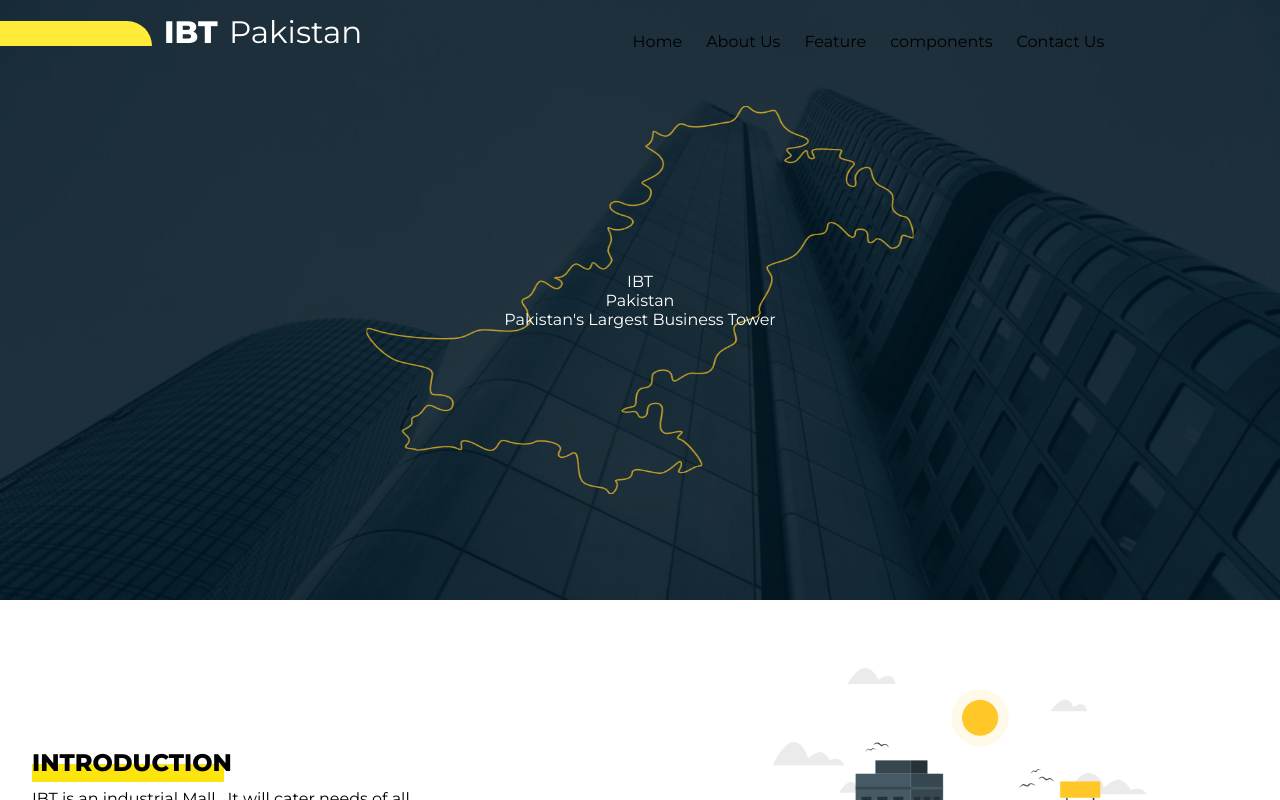
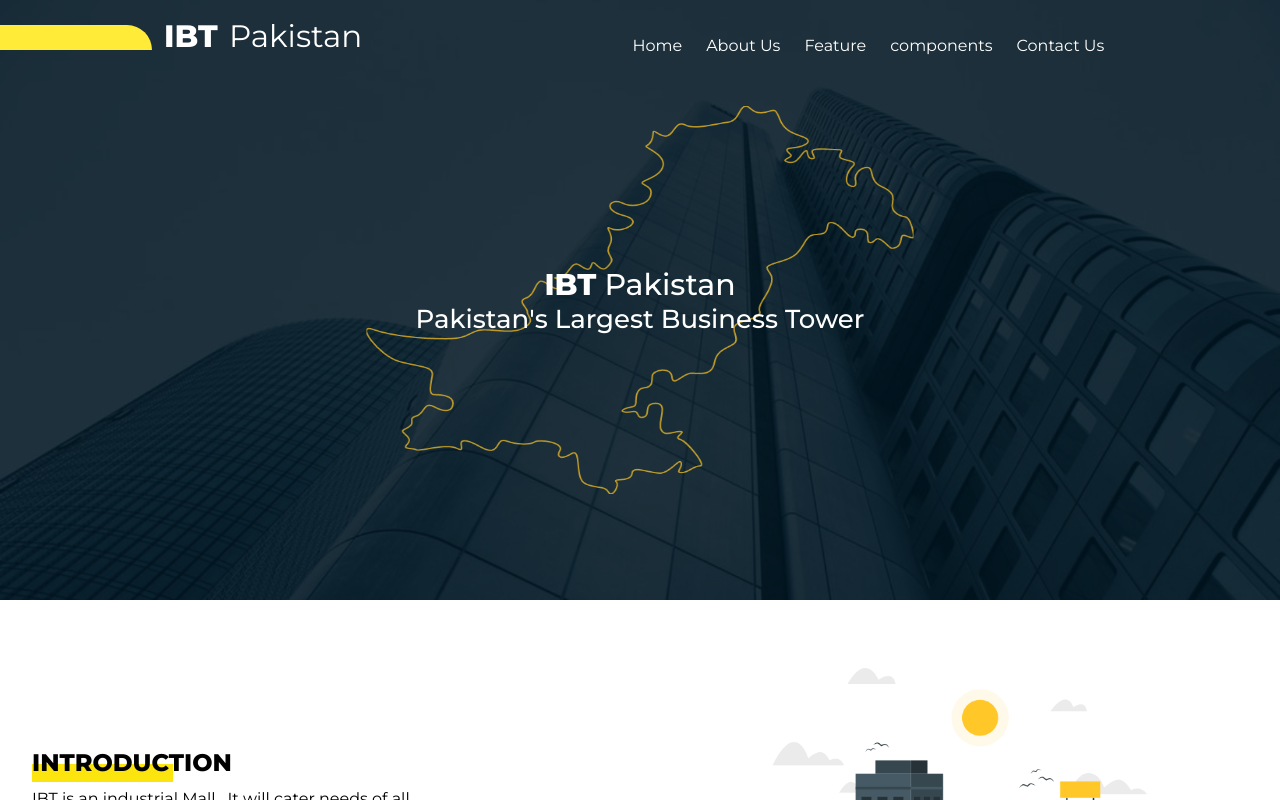
Before and after one commit to asimrasheed533/ibt-pak, a React (Create React App) app: page / in a window 1280 px wide. Shown: the top 800 px of the page. Built offline with nearby package versions, Linux system fonts and the light colour scheme.

Commit message:
favico__change

```diff
--- a/public/index.html
+++ b/public/index.html
@@ -2,7 +2,7 @@
 <html lang="en">
   <head>
     <meta charset="utf-8" />
-    <link rel="icon" href="%PUBLIC_URL%/favicon.ico" />
+    <link rel="icon" href="./IBT.png" />
     <meta name="viewport" content="width=device-width, initial-scale=1" />
     <meta name="theme-color" content="#000000" />
     <meta
--- a/src/App.js
+++ b/src/App.js
@@ -42,12 +42,7 @@ export default function App() {
         >
           <div className="header__logo__main">
             <a href="#" className="header__contant__logo">
-              <svg
-                xmlns="http://www.w3.org/2000/svg"
-                width="199"
-                height="38"
-                viewBox="0 0 199 38"
-              >
+              <svg width="199" height="38" viewBox="0 0 199 38">
                 <g
                   id="Group_437"
                   data-name="Group 437"
@@ -84,7 +79,7 @@ export default function App() {
           {isOpen ? (
             <div className="ibt__nav__link__wraper">
               <a
-                href="#"
+                href="#home__section"
                 onClick={() => {
                   if (window.innerWidth < 900) {
                     setIsOpen(false);
@@ -93,9 +88,10 @@ export default function App() {
                 className="ibt__nav__link"
               >
                 Home
+                <title>home</title>
               </a>
               <a
-                href="#"
+                href="#intro__section"
                 onClick={() => {
                   if (window.innerWidth < 900) {
                     setIsOpen(false);
@@ -104,9 +100,10 @@ export default function App() {
                 className="ibt__nav__link"
               >
                 About Us
+                <title>About us</title>
               </a>
               <a
-                href="#"
+                href="#feature__section"
                 onClick={() => {
                   if (window.innerWidth < 900) {
                     setIsOpen(false);
@@ -115,9 +112,10 @@ export default function App() {
                 className="ibt__nav__link"
               >
                 Feature
+                <title>feature</title>
               </a>
               <a
-                href="#"
+                href="#location__map__section"
                 onClick={() => {
                   if (window.innerWidth < 900) {
                     setIsOpen(false);
@@ -126,9 +124,10 @@ export default function App() {
                 className="ibt__nav__link"
               >
                 components
+                <title>components</title>
               </a>
               <a
-                href="#"
+                href="#footer__section"
                 onClick={() => {
                   if (window.innerWidth < 900) {
                     setIsOpen(false);
@@ -137,6 +136,7 @@ export default function App() {
                 className="ibt__nav__link"
               >
                 Contact Us
+                <title>contact us</title>
               </a>
             </div>
           ) : null}
@@ -155,19 +155,21 @@ export default function App() {
         </div>
         <div className="header__right" />
       </div>
-      <section className="home__section">
+      <section id="home__section" className="home__section">
         <img src={header} alt="header" className="home__section__img" />
         <div className="home__section__overlay">
           <img src={map} alt="map" className="home__section__overlay__img" />
           <div className="home__section__overlay__content">
-            <span>IBT </span>Pakistan
+            <div className="header__heading__text">
+              <span>IBT</span> Pakistan
+            </div>
             <div className="home__section__overlay__content__info">
               Pakistan's Largest Business Tower
             </div>
           </div>
         </div>
       </section>
-      <section className="intro__section">
+      <section id="intro__section" className="intro__section">
         <div className="intro__container">
           <div className="intro__container__left">
             <div className="intro__container__left__contant">
@@ -402,7 +404,7 @@ export default function App() {
           </div>
         </div>
       </section>
-      <section className="feature__section">
+      <section id="feature__section" className="feature__section">
         <div className="feature__section__left">
           <div className="feature__section__left__contant__wraper">
             <div className="feature__section__left__contant">
@@ -430,7 +432,7 @@ export default function App() {
           </div>
         </div>
       </section>
-      <section className="location__section">
+      <section id="location__section" className="location__section">
         <div className="location__wraper">
           <div className="location__wraper__heading">LOCATION DISTANCES</div>
           <div className="location__wraper__cards">
@@ -522,7 +524,7 @@ export default function App() {
                       transform="translate(641.947 3634)"
                       fill="#001920"
                       stroke="#ffeb38"
-                      stroke-width="5"
+                      strokeWidth="5"
                     />
                     <path
                       id="Path_60"
@@ -531,7 +533,7 @@ export default function App() {
                       transform="translate(641.947 3634)"
                       fill="#001920"
                       stroke="#ffeb38"
-                      stroke-width="5"
+                      strokeWidth="5"
                     />
                     <rect
                       id="Rectangle_818"
@@ -541,7 +543,7 @@ export default function App() {
                       transform="translate(884.31 3717.257)"
                       fill="#001920"
                       stroke="#ffeb38"
-                      stroke-width="5"
+                      strokeWidth="5"
                     />
                     <rect
                       id="Rectangle_819"
@@ -551,7 +553,7 @@ export default function App() {
                       transform="translate(884.308 3638.146)"
                       fill="#001920"
                       stroke="#ffeb38"
-                      stroke-width="5"
+                      strokeWidth="5"
                     />
                     <rect
                       id="Rectangle_820"
@@ -561,7 +563,7 @@ export default function App() {
                       transform="translate(884.306 3677.709)"
                       fill="#001920"
                       stroke="#ffeb38"
-                      stroke-width="5"
+                      strokeWidth="5"
                     />
                   </g>
                 </svg>
@@ -699,7 +701,7 @@ export default function App() {
           </div>
         </div>
       </section>
-      <section className="location__map__section">
+      <section id="location__map__section" className="location__map__section">
         <div className="location__map__container">
           <div className="location__map__container__img">
             {<img src={mapibt} alt="map" />}
@@ -733,7 +735,7 @@ export default function App() {
           </div>
         </div>
       </section>
-      <section className="footer__section">
+      <section id="footer__section" className="footer__section">
         <div className="footer__left"></div>
         <div className="footer__contant__container">
           <div className="footer__contant__container__contant">
@@ -749,7 +751,6 @@ export default function App() {
           </div>
           <div className="footer__contant__pages__link__wraper">
             <div className="footer__links__wraper__main">
-              {" "}
               <div className="footer__pages__links__heading">pages</div>
               <a href="#" className="footer__pages__links">
                 Home
@@ -792,7 +793,7 @@ export default function App() {
             </div>
             <div className="footer__mailing__send">
               <input
-                type="text"
+                type="Eail"
                 className="footer__mailing__send__input"
                 placeholder="Email..."
               />
@@ -814,10 +815,10 @@ export function Close({ size, color }) {
       viewBox="0 0 24 24"
       fill="none"
       stroke={color}
-      stroke-width="2"
-      stroke-linecap="round"
-      stroke-linejoin="round"
-      class="feather feather-x"
+      strokeWidth="2"
+      strokeLinecap="round"
+      strokeLinejoin="round"
+      className="feather feather-x"
     >
       <line x1="18" y1="6" x2="6" y2="18"></line>
       <line x1="6" y1="6" x2="18" y2="18"></line>
@@ -834,10 +835,10 @@ export function Menu({ size, color }) {
       viewBox="0 0 24 24"
       fill="none"
       stroke={color}
-      stroke-width="2"
-      stroke-linecap="round"
-      stroke-linejoin="round"
-      class="feather feather-menu"
+      strokeWidth="2"
+      strokeLinecap="round"
+      strokeLinejoin="round"
+      className="feather feather-menu"
     >
       <line x1="3" y1="12" x2="21" y2="12"></line>
       <line x1="3" y1="6" x2="21" y2="6"></line>
--- a/src/style/global.scss
+++ b/src/style/global.scss
@@ -24,6 +24,7 @@ body {
   width: 100%;
   position: fixed;
   top: 0;
+  padding-top: 4px;
   z-index: 999;
 }
 .header__active {
@@ -39,7 +40,7 @@ body {
   background-color: white;
 }
 .ibt__contant__nav__menu {
-  background-color: $primary;
+  background-color: black;
   border: none;
   display: none;
   cursor: pointer;
@@ -70,7 +71,7 @@ body {
 .ibt__nav__link {
   text-decoration: none;
   padding: 2em 12px 16px 12px;
-  color: black;
+  color: white;
   border-bottom-right-radius: 29px;
 }
 .ibt__nav__link:hover {
@@ -123,6 +124,20 @@ body {
   color: white;
   padding: 2em;
 }
+.header__heading__text {
+  font-size: 30px;
+  font-weight: 500;
+  color: white;
+}
+.header__heading__text span {
+  font-size: 30px;
+  font-weight: 700;
+  color: white;
+}
+.home__section__overlay__content__info {
+  font-size: 26px;
+  font-weight: 500;
+}
 .intro__container {
   width: 100%;
   display: flex;
@@ -153,7 +168,7 @@ body {
 .intro__container__left__contant__heading::after {
   content: "";
   position: absolute;
-  width: 30%;
+  width: 22%;
   height: 18px;
   left: 0;
   bottom: -5px;
@@ -488,14 +503,13 @@ body {
   display: flex;
   flex-direction: column;
   align-items: flex-start;
+  position: relative;
 }
 .footer__contant__pages__link__wraper::after {
   content: "";
   position: absolute;
   height: 150px;
   width: 6px;
-  margin-left: -7em;
-  margin-top: -1.1em;
   background-color: $primary;
 }
 .footer__pages__links {
@@ -513,10 +527,10 @@ body {
   display: flex;
   align-items: center;
   justify-content: center;
+  position: relative;
 }
 .footer__contant__quick__link__wraper__inner {
   display: flex;
-
   flex-direction: column;
   margin-bottom: 2em;
 }
@@ -525,7 +539,7 @@ body {
   position: absolute;
   height: 150px;
   width: 6px;
-  margin-left: -12px;
+  // margin-left: -12px;
   background-color: $primary;
 }
 .footer__quick__links__heading {
@@ -542,6 +556,7 @@ body {
 }
 
 .footer__mailing__wraper {
+  position: relative;
   width: 16%;
   display: flex;
   align-items: flex-start;
@@ -570,7 +585,7 @@ body {
 }
 .footer__mailing__send input {
   padding: 12px;
-  border-radius: 8px;
+  // border-radius: 8px;
   margin: 12px 0px;
   outline: none;
 }
@@ -741,6 +756,7 @@ body {
   }
   .ibt__nav__link {
     padding: 1em 4px;
+    color: black;
   }
   .footer__contant__container__contant {
     width: 85%;
@@ -834,7 +850,6 @@ body {
     font-size: 25px;
     margin-bottom: 0.8em;
   }
-  .home__section__overlay__content__heading,
   .components__section__bottom__content__heading {
     font-size: 30px;
     margin-bottom: 0.3em;
```
Also changed, not shown: public/IBT.png (added), src/assests/IBT.png (added).
